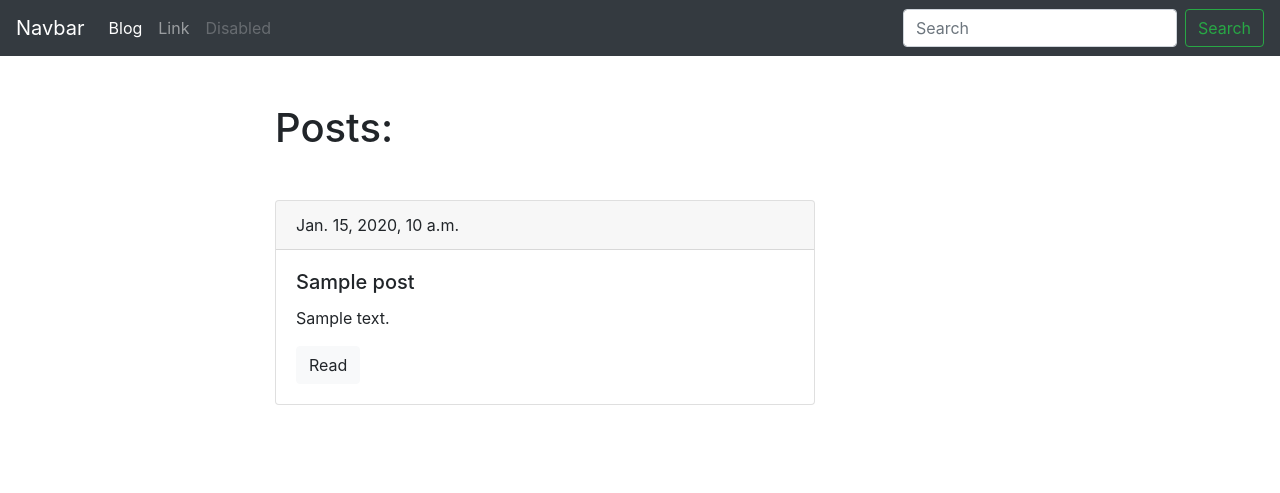
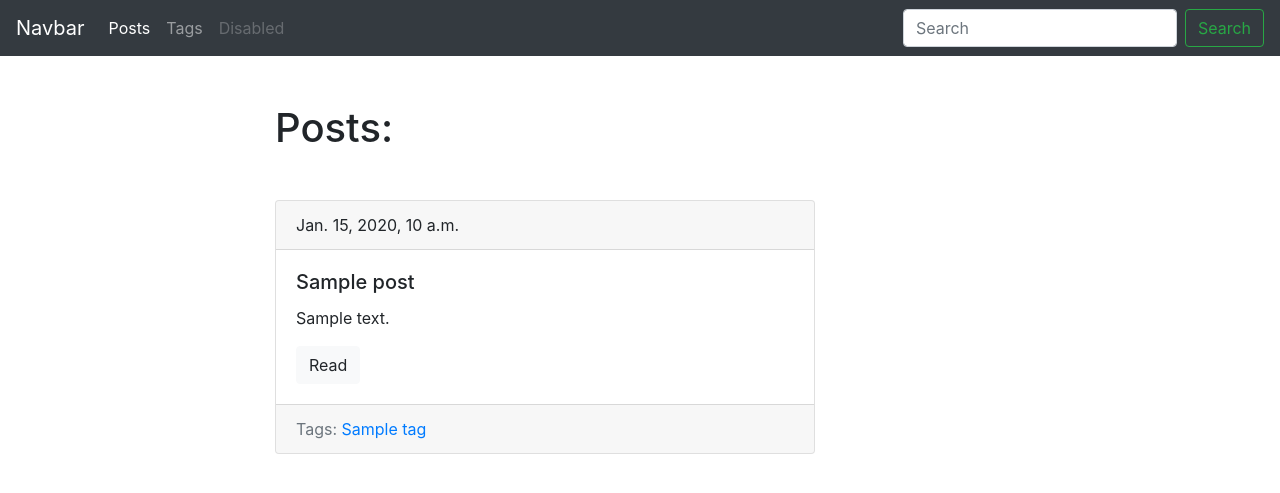
Before and after one commit to obabiy/DjangoRestBlog, a Django app: page /blog/ in a window 1280 px wide. Shown: the top 493 px of the page. Run offline with Django 3.2, Linux system fonts and the light colour scheme; tables that the repository leaves empty hold one stand-in row (values such as "Sample post"); some libraries are stand-ins or nearby versions.

Commit message:
Added tags for the posts. Added page Tags which shows all the posts for current tag. (ManyToMany)

```diff
--- a/blog/models.py
+++ b/blog/models.py
@@ -8,6 +8,7 @@ class Post(models.Model):
     title = models.CharField(max_length=150, db_index=True)
     slug = models.SlugField(max_length=150, unique=True)   #те, що буде заміняти айдішку в url і буде зрозуміле людині
     body = models.TextField(blank=True, db_index=True)
+    tags = models.ManyToManyField('Tag', blank=True, related_name='posts')    #blank дає можливість не додавати теги до постів; related_name - з'являється в класі Тег, після додавання будь-якого тегу будь-якому посту
     date_pub = models.DateTimeField(auto_now_add=True)
 
     def get_absolute_url(self):
@@ -15,3 +16,14 @@ class Post(models.Model):
 
     def __str__(self):                               #вказуєм форматування данних які будуть виводитись
         return '{}'.format(self.title)
+
+
+class Tag(models.Model):
+    title = models.CharField(max_length = 50)
+    slug = models.SlugField(max_length = 50, unique=True)
+
+    def get_absolute_url(self):
+        return reverse('tag_detail_url', kwargs={'slug':self.slug})
+
+    def __str__(self):
+        return'{}'.format(self.title)
--- /dev/null
+++ b/blog/templates/blog/includes/post_card_template.html
@@ -0,0 +1,17 @@
+<div class="card mb-5">
+    <div class="card-header">
+        {{ post.date_pub }}
+    </div>
+
+    <div class="card-body">
+        <h5 class="card-title"> {{post.title}} </h5>
+        <p class="card-text">{{post.body|truncatewords:15}}</p>  <!-- контейнер буде містити перші 15 символів -->
+        <a href="{{ post.get_absolute_url }}" class="btn btn-light">Read</a>  <!-- Викликаємо метод моделі пост, який вертає url для кожного посту -->
+    </div>
+    <div class="card-footer text-muted">
+        Tags:
+        {% for tag in post.tags.all %}
+            <a href="{{ tag.get_absolute_url }}">{{ tag.title }}</a>
+        {% endfor %}
+    </div>
+</div>
--- a/blog/templates/blog/index.html
+++ b/blog/templates/blog/index.html
@@ -10,18 +10,20 @@
     <h1 class="mb-5"> Posts: </h1>
     {% for post in posts %}
 
-        <div class="card mb-5">
+<!--        <div class="card mb-5">-->
 
-          <div class="card-header">
-            {{post.date_pub}}
-          </div>
+<!--          <div class="card-header">-->
+<!--            {{post.date_pub}}-->
+<!--          </div>-->
 
-          <div class="card-body">
-            <h5 class="card-title"> {{post.title}} </h5>
-            <p class="card-text">{{post.body|truncatewords:15}}</p>  <!-- контейнер буде містити перші 15 символів -->
-            <a href="{{ post.get_absolute_url }}" class="btn btn-light">Read</a>  <!-- Викликаємо метод моделі пост, який вертає url для кожного посту -->
-          </div>
-        </div>
+<!--          <div class="card-body">-->
+<!--            <h5 class="card-title"> {{post.title}} </h5>-->
+<!--            <p class="card-text">{{post.body|truncatewords:15}}</p>  &lt;!&ndash; контейнер буде містити перші 15 символів &ndash;&gt;-->
+<!--            <a href="{{ post.get_absolute_url }}" class="btn btn-light">Read</a>  &lt;!&ndash; Викликаємо метод моделі пост, який вертає url для кожного посту &ndash;&gt;-->
+<!--          </div>-->
+<!--        </div>-->
+
+        {% include 'blog/includes/post_card_template.html' %}
 
     {% endfor %}
 {% endblock %}
--- a/blog/urls.py
+++ b/blog/urls.py
@@ -4,5 +4,7 @@ from .views import *
 
 urlpatterns = [
     path('', posts_list, name='posts_list_url'),  #Задаємо ім'я посиланню і потім звертаємося по ньому (Щоб при зміні url не довелося міняти всі path)
-    path('post/<str:slug>/', post_details, name='post_detail_url')
+    path('post/<str:slug>/', post_details, name='post_detail_url'),
+    path('tags/', tags_list, name='tags_list_url'),
+    path('tag/<str:slug>', tag_detail, name='tag_detail_url')
 ]
--- a/blog/views.py
+++ b/blog/views.py
@@ -1,6 +1,6 @@
 from django.shortcuts import render
 from django.http import HttpResponse
-from .models import Post
+from .models import Post, Tag
 
 # Create your views here.
 
@@ -11,3 +11,11 @@ def posts_list(request):
 def post_details(request, slug):
     post = Post.objects.get(slug__iexact=slug)
     return render(request, 'blog/post_details.html', context={'post': post})
+
+def tags_list(request):
+    tags = Tag.objects.all()
+    return render(request, 'blog/tags_list.html', context={'tags': tags})
+
+def tag_detail(request, slug):
+    tag = Tag.objects.get(slug__iexact=slug)
+    return render(request, 'blog/tag_detail.html', context={'tag': tag})
--- a/templates/base.html
+++ b/templates/base.html
@@ -23,10 +23,10 @@
       <div class="collapse navbar-collapse" id="navbarSupportedContent">
         <ul class="navbar-nav mr-auto">
           <li class="nav-item active">
-            <a class="nav-link" href="{% url 'posts_list_url' %}">Blog</a>
+            <a class="nav-link" href="{% url 'posts_list_url' %}">Posts</a>
           </li>
           <li class="nav-item">
-            <a class="nav-link" href="#">Link</a>
+            <a class="nav-link" href="{% url 'tags_list_url' %}">Tags</a>
           </li>
 
           <li class="nav-item">
```
Also changed, not shown: blog/templates/blog/tag_detail.html (added, +14 -0 lines), blog/templates/blog/tags_list.html (added, +16 -0 lines), blog/migrations/0002_auto_20200529_0138.py (added).
